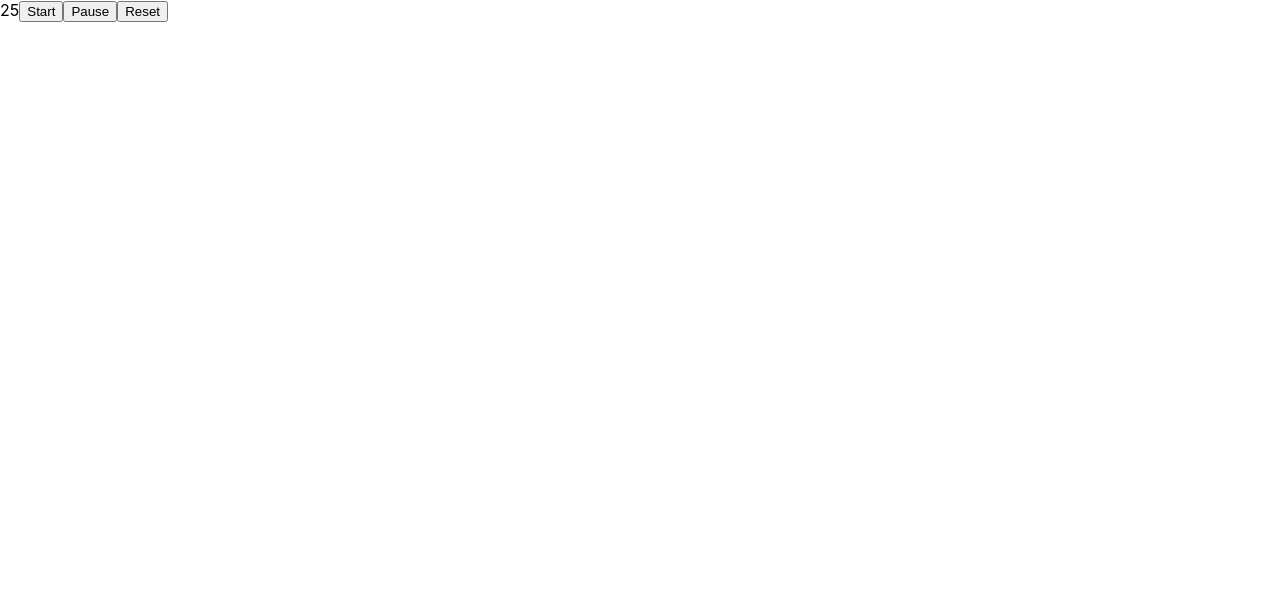
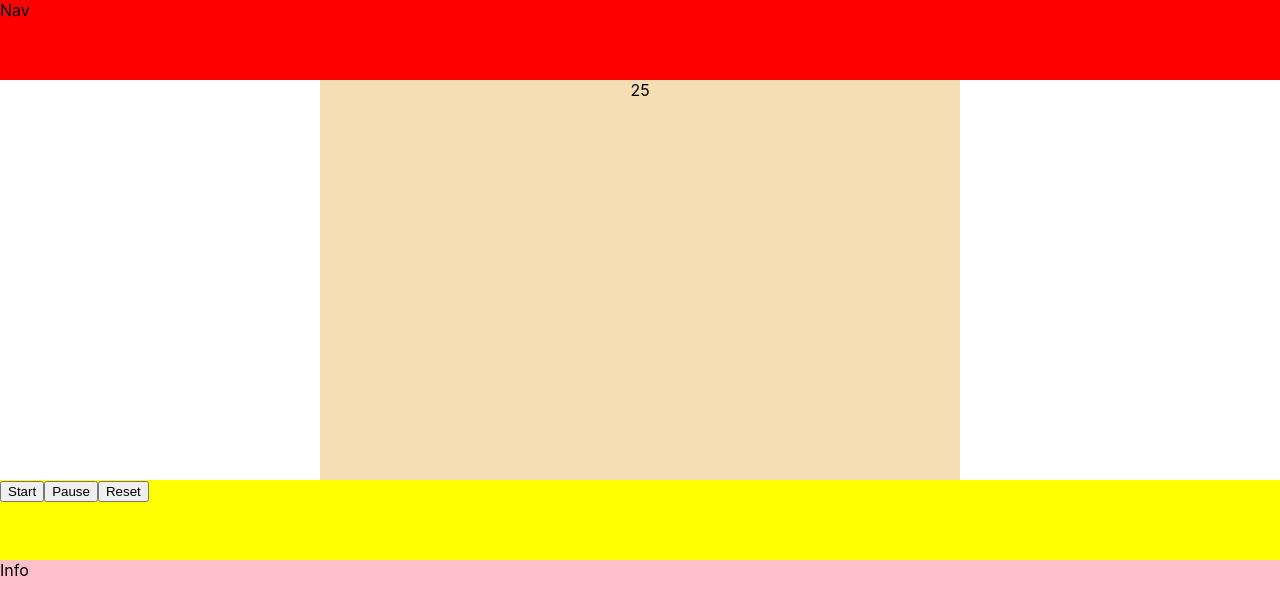
Before and after one commit to Singh-Arshdeep/react-pomodoro, a React (Create React App) app: page / in a window 1280 px wide. Shown: the top 614 px of the page. Built offline with nearby package versions, Linux system fonts and the light colour scheme.

Commit message:
making progress

```diff
--- a/package.json
+++ b/package.json
@@ -3,6 +3,7 @@
   "version": "0.1.0",
   "private": true,
   "dependencies": {
+    "@material-ui/core": "^4.9.8",
     "@testing-library/jest-dom": "^4.2.4",
     "@testing-library/react": "^9.5.0",
     "@testing-library/user-event": "^7.2.1",
--- a/src/components/Pomodoro.js
+++ b/src/components/Pomodoro.js
@@ -1,34 +1,82 @@
 import React, { useState } from 'react';
+import { makeStyles } from '@material-ui/core/styles';
+import Grid from '@material-ui/core/Grid';
+import PomoTimer from './pomoComponents/PomoTimer';
+import PomoActionBtns from './pomoComponents/PomoActionBtns';
+
+const useStyles = makeStyles((theme) => ({
+    root: {
+        flexGrow: 1,
+    },
+    nav: {
+        backgroundColor: 'red',
+        height: '10vh',
+    },
+    timer: {
+        height: '50vh',
+    },
+    actionBtns: {
+        backgroundColor: 'yellow',
+        height: '10vh',
+    },
+    infoSection: {
+        backgroundColor: 'pink',
+        height: '30vh',
+    }
+}));
 
 let log = console.log;
 let timer;
 
 export default function Pomodoro() {
-    const[pomoTime, setPomoTime] = useState(25);
+    const classes = useStyles();
+
+    const [pomoTime, setPomoTime] = useState(25);
 
     let handleStart = () => {
+        console.log(timer);
+        if (!timer) {
             timer = setInterval(() => {
-            setPomoTime((prevState)=>
-                prevState-1,
+                setPomoTime((prevState) =>
+                    prevState - 1,
                 );
             }, 1000);
         }
+    }
 
     let handlePause = () => {
+        if (timer) {
             clearInterval(timer);
+            timer=null;
+        }
     }
 
     let handleReset = () => {
+        if (timer) {
             setPomoTime(25);
             clearInterval(timer);
+            timer=null;
+        }
     }
 
-    return(
-        <div>
-            {pomoTime}
-            <button onClick={handleStart}>Start</button>
-            <button onClick={handlePause}>Pause</button>
-            <button onClick={handleReset}>Reset</button>
+    return (
+        <div className={classes.root}>
+            <Grid container spacing={0}>
+                <Grid item xs={12} className={classes.nav}>
+                    <div>Nav</div>
+                </Grid>
+                <Grid item xs={12} className={classes.timer}>
+                    <PomoTimer pomoTime={pomoTime}/>
+                </Grid>
+                <Grid item xs={12} className={classes.actionBtns}>
+                    <PomoActionBtns handleStart={handleStart}
+                    handlePause={handlePause}
+                    handleReset={handleReset}/>
+                </Grid>
+                <Grid item xs={12} className={classes.infoSection}>
+                    <div>Info</div>
+                </Grid>
+            </Grid>
         </div>
     );
 }
--- /dev/null
+++ b/src/components/pomoComponents/PomoActionBtns.js
@@ -0,0 +1,11 @@
+import React from 'react';
+
+export default function PomoActionBtns(props) {
+    return(
+        <div>
+            <button onClick={props.handleStart}>Start</button>
+             <button onClick={props.handlePause}>Pause</button>
+             <button onClick={props.handleReset}>Reset</button>
+        </div>
+    );
+}
--- /dev/null
+++ b/src/components/pomoComponents/PomoTimer.js
@@ -0,0 +1,29 @@
+import React from 'react';
+import { makeStyles } from '@material-ui/core/styles';
+
+const useStyles = makeStyles((theme) => ({
+    container: {
+        height:'100%',
+        width:'100%',
+        display: 'flex',
+        justifyContent: 'center',
+    },
+    clock: {
+        height:'100%',
+        width:'50%',
+        textAlign:'center',
+        backgroundColor:'wheat'
+    }
+}));
+
+export default function PomoTimer(props) {
+    const classes = useStyles();
+
+    return(
+        <div className={classes.container}>
+            <div className={classes.clock}>
+                <span>{props.pomoTime}</span>
+            </div>
+        </div>
+    );
+}
```
Also changed, not shown: 1 other file (tests, documents, lock files or other folders). Lines whose indentation alone changed are shown as unchanged.
